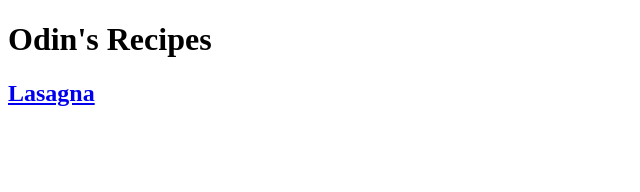
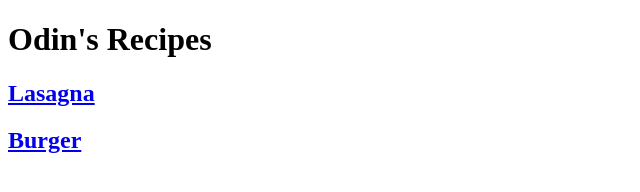
Before and after one commit to LucTheDane/odin-recipes, a plain HTML site: page index.html in a window 1280 px wide. Shown: the whole page, without its empty margins (0-640 px from the left). Drawn offline with Linux system fonts and the light colour scheme.

Commit message:
Make relative link to burger.html

```diff
--- a/index.html
+++ b/index.html
@@ -8,5 +8,7 @@
     <body>
         <h1>Odin's Recipes</h1>
             <h2><a href=recipes/lasagna.html>Lasagna</a></h2>
-    </body>
+            <h2><a href=recipes/burger.html>Burger</a></h2>
+        </body>
+
 </html>
```
